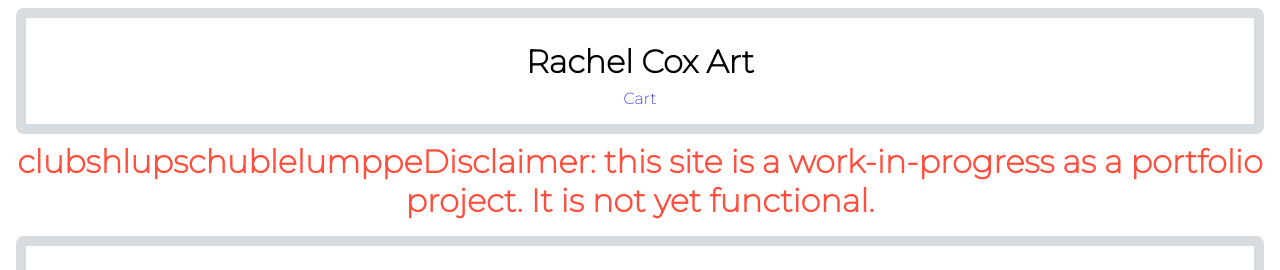
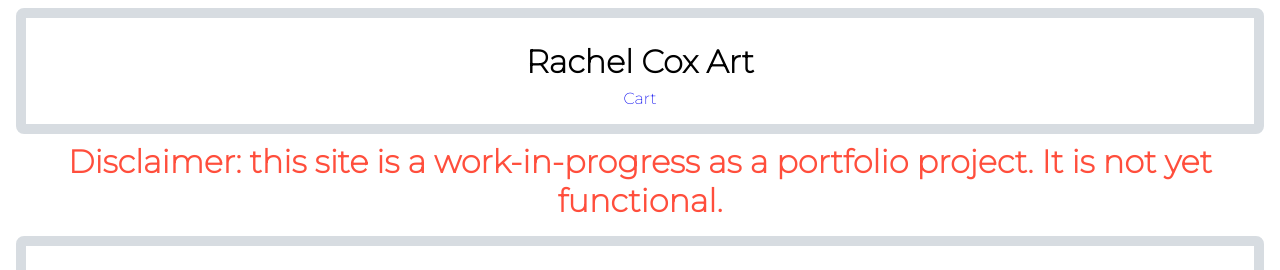
Before and after one commit to thmscly/rachel-cox-art-shopping-app, a React (Create React App) app: page / in a window 1280 px wide. Shown: the top 270 px of the page. Built offline with nearby package versions, Linux system fonts and the light colour scheme.

Commit message:
test finally worked:path problem with Basket import in index.js

```diff
--- a/src/App.js
+++ b/src/App.js
@@ -36,7 +36,7 @@ function App() {
     <div className="App">
       <Header countCartItems={cartItems.length}></Header>
       <div className='disclaimer'>
-        <h1>clubshlupschublelumppeDisclaimer: this site is a work-in-progress as a portfolio project. It is not yet functional.</h1>
+        <h1>Disclaimer: this site is a work-in-progress as a portfolio project. It is not yet functional.</h1>
       </div>
       <div className="row">
         <Basket
```
